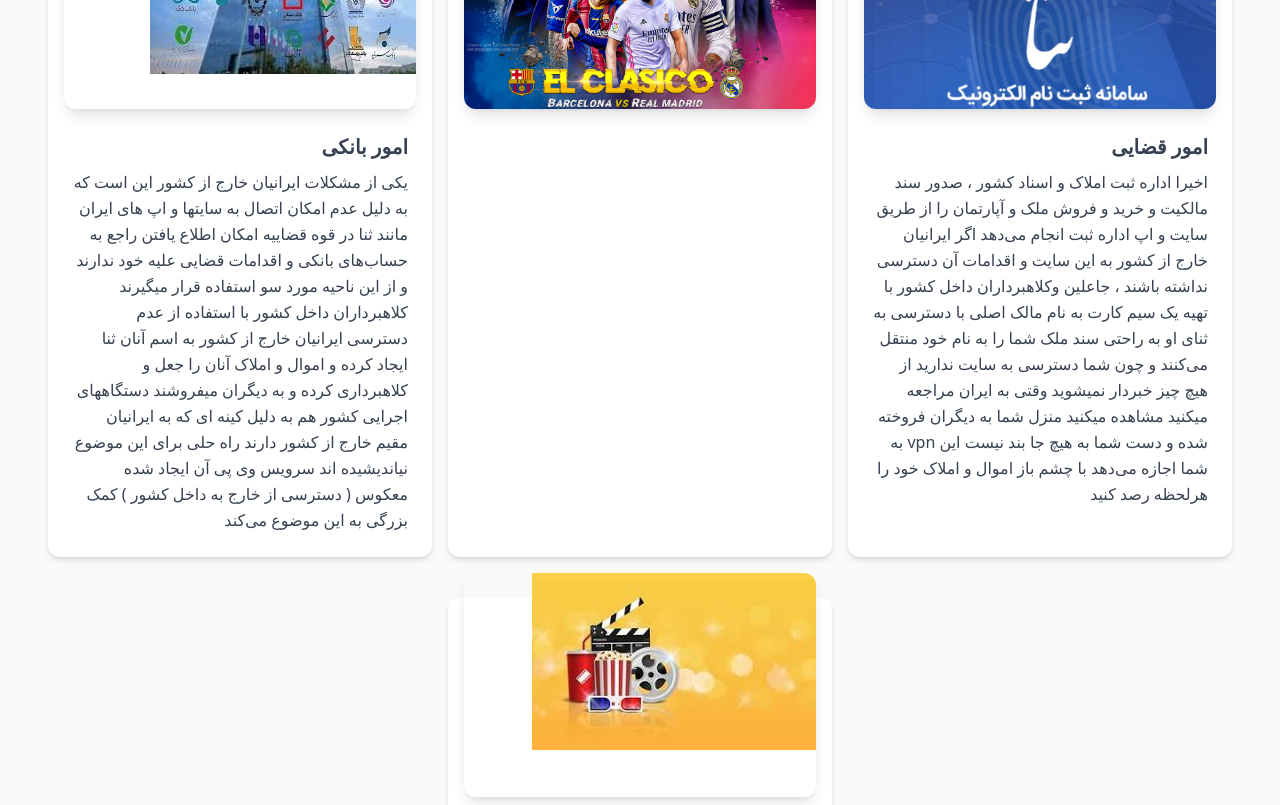
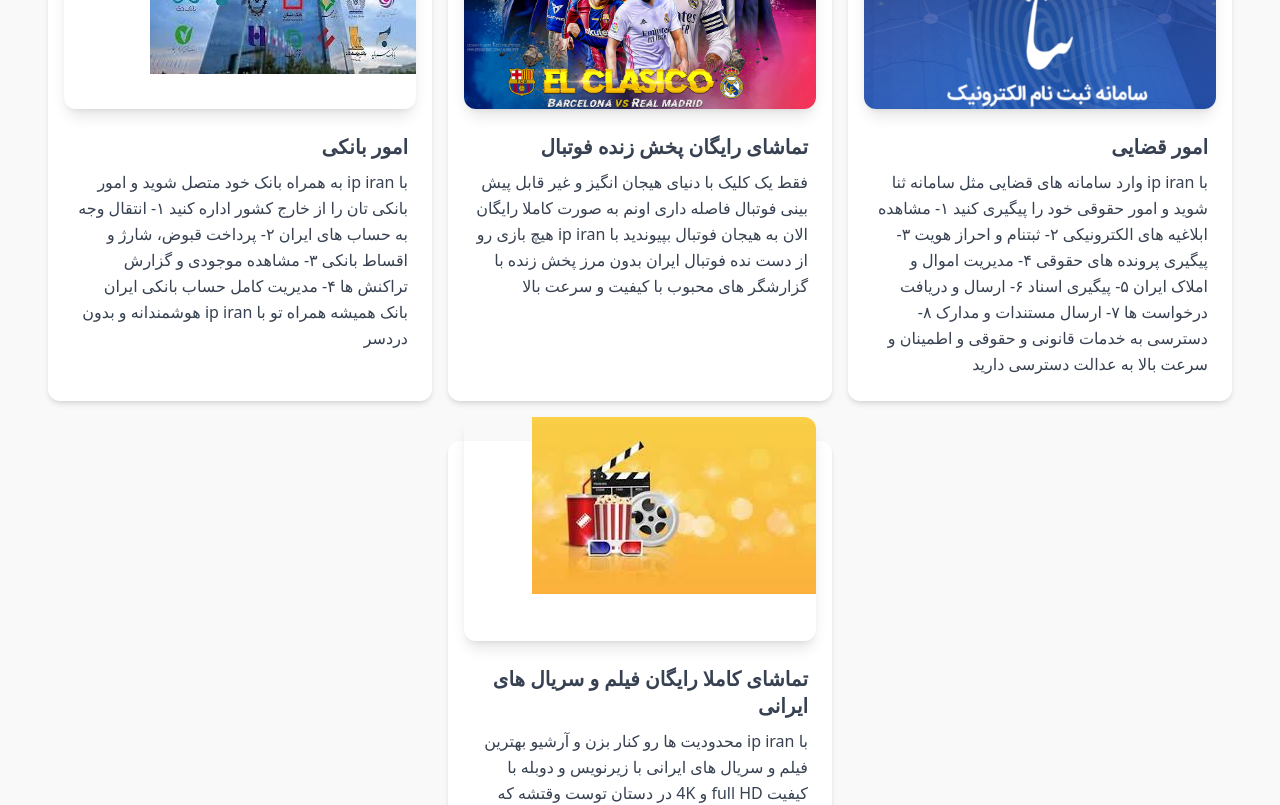
Before and after one commit to amirkhoshnam1224/Ip-Iran, a React (Vite) app: page / in a window 1280 px wide. Shown: the part 1460-2265 px from the top of the page. Built offline with nearby package versions, Linux system fonts and the light colour scheme.

Commit message:
delet useurs

```diff
--- a/package.json
+++ b/package.json
@@ -15,6 +15,7 @@
     "react": "^18.3.1",
     "react-dom": "^18.3.1",
     "react-router-dom": "^7.0.2",
+    "react-toastify": "^11.0.2",
     "tailwindcss-rtl": "^0.9.0"
   },
   "devDependencies": {
--- /dev/null
+++ b/src/components/addUserForm/AddUserForm.jsx
@@ -0,0 +1,85 @@
+import React from "react";
+
+function AddUserForm({ newUser, handleInputChange, adduser }) {
+  return (
+    <div className="form-container">
+      <h2>افزودن کاربر جدید</h2>
+      <input
+        name="firstName"
+        value={newUser.firstName}
+        onChange={handleInputChange}
+        placeholder="نام"
+      />
+      <input
+        name="lastName"
+        value={newUser.lastName}
+        onChange={handleInputChange}
+        placeholder="نام خانوادگی"
+      />
+      <input
+        name="accountId"
+        value={newUser.accountId}
+        onChange={handleInputChange}
+        placeholder="آیدی اکانت"
+      />
+      startDate
+      <input
+        name="startDate"
+        type="date"
+        value={newUser.startDate}
+        onChange={handleInputChange}
+      />
+      endDate
+      <input
+        name="endDate"
+        type="date"
+        value={newUser.endDate}
+        onChange={handleInputChange}
+      />
+      <select name="plan" value={newUser.plan} onChange={handleInputChange}>
+        <option value="">انتخاب پلن</option>
+        <option value="1 ماه">1 ماه</option>
+        <option value="3 ماه">3 ماه</option>
+        <option value="6 ماه">6 ماه</option>
+      </select>
+      تعداد کاربران
+      <input
+        name="userCount"
+        type="number"
+        value={newUser.userCount}
+        onChange={handleInputChange}
+        placeholder="تعداد کاربران"
+      />
+      <select name="service" value={newUser.service} onChange={handleInputChange}>
+        <option value="">انتخاب سرویس</option>
+        <option value="OpenVPN">OpenVPN</option>
+        <option value="V2Ray">V2Ray</option>
+      </select>
+      مبلغ دریافتی
+      <input
+        name="payment"
+        type="number"
+        value={newUser.payment}
+        onChange={handleInputChange}
+        placeholder="مبلغ دریافتی"
+      />
+      تخفیف
+      <input
+        name="discount"
+        type="number"
+        value={newUser.discount}
+        onChange={handleInputChange}
+        placeholder="تخفیف"
+      />
+      <select name="referral" value={newUser.referral} onChange={handleInputChange}>
+        <option value="">نحوه آشنایی</option>
+        <option value="Telegram">تلگرام</option>
+        <option value="Instagram">اینستاگرام</option>
+        <option value="Website">سایت</option>
+      </select>
+      <button onClick={adduser}>افزودن کاربر</button>
+    </div>
+  );
+}
+
+export default AddUserForm;
--- a/src/components/cardFeatures/CardProductShowcase.jsx
+++ b/src/components/cardFeatures/CardProductShowcase.jsx
@@ -4,6 +4,7 @@ import {Card,CardHeader,CardBody,Typography,}from"@material-tailwind/react";
       <Card className="mt-6 w-96">
         <CardHeader color="blue-gray" className="relative h-56">
           <img
+          className="w-12/12"
             src={image}
             alt="card-image"
           />
--- a/src/components/productShowcase/ProductShowcase.jsx
+++ b/src/components/productShowcase/ProductShowcase.jsx
@@ -7,26 +7,70 @@ function ProductShowcase() {
   return (
     <div className="flex flex-wrap justify-center gap-4 mt-1">
       <CardProductShowcase
+
         image={sana}
         header="امور قضایی"
-        paragraf="اخیرا اداره ثبت املاک و اسناد کشور ، صدور سند مالکیت و خرید و فروش ملک و آپارتمان را از طریق سایت ‌‌و اپ اداره ثبت انجام می‌دهد
-اگر ایرانیان خارج  از کشور به این سایت و اقدامات آن دسترسی نداشته باشند ، جاعلین و‌کلاهبرداران داخل کشور با تهیه یک سیم کارت به نام مالک اصلی با دسترسی به ثنای او به راحتی  سند ملک شما را به نام خود منتقل می‌کنند و چون شما دسترسی به سایت ندارید از هیچ چیز خبردار نمیشوید
-وقتی به ایران مراجعه میکنید مشاهده میکنید منزل شما به دیگران فروخته شده و دست شما به هیچ جا بند نیست
-این vpn به شما اجازه می‌دهد با چشم باز اموال و املاک خود را هرلحظه رصد کنید"
+        paragraf="
+با ip iran وارد سامانه های قضایی مثل سامانه ثنا شوید
+و امور حقوقی خود را پیگیری کنید
+
+۱- مشاهده ابلاغیه های الکترونیکی
+۲- ثبتنام و احراز هویت
+۳- پیگیری پرونده های حقوقی
+۴- مدیریت اموال و املاک ایران
+۵- پیگیری اسناد
+۶- ارسال و دریافت درخواست ها
+۷- ارسال مستندات و مدارک
+۸- دسترسی به خدمات قانونی و حقوقی
+
+و اطمینان و سرعت بالا
+به عدالت دسترسی دارید"
       />
       <CardProductShowcase
-        image={footbal} />
+        image={footbal}
+        header="تماشای رایگان پخش زنده فوتبال"
+        paragraf="فقط یک کلیک با دنیای هیجان انگیز و غیر قابل پیش بینی فوتبال فاصله داری
+ اونم به صورت کاملا رایگان
+الان به هیجان فوتبال بپیوندید
+
+با ip iran هیچ بازی رو از دست نده
+
+فوتبال ایران بدون مرز
+پخش زنده با گزارشگر های محبوب
+با کیفیت و سرعت بالا"/>
 
       <CardProductShowcase
         image={bank}
         header="امور بانکی"
-        paragraf="یکی از مشکلات ایرانیان خارج از کشور این است که به دلیل عدم امکان اتصال به سایتها و اپ های ایران مانند ثنا در قوه قضاییه امکان اطلاع یافتن راجع به حساب‌های بانکی و اقدامات قضایی علیه خود ندارند و از این ناحیه مورد سو استفاده قرار میگیرند
-        کلاهبرداران داخل کشور با استفاده از عدم دسترسی ایرانیان خارج از کشور به اسم آنان ثنا ایجاد کرده ‌و اموال و املاک آنان را  جعل و کلاهبرداری کرده و به دیگران میفروشند
-        دستگاههای اجرایی کشور هم به دلیل کینه ای که به ایرانیان مقیم خارج از کشور دارند راه حلی برای این موضوع نیاندیشیده اند
-        سرویس وی پی آن ایجاد شده معکوس ( دسترسی از خارج به داخل کشور ) کمک بزرگی به این موضوع می‌کند"/>
+        paragraf="
+با ip iran به همراه بانک خود متصل شوید
+و امور بانکی تان را از خارج کشور اداره کنید
+۱- انتقال وجه به حساب های ایران
+۲- پرداخت قبوض، شارژ و اقساط بانکی
+۳- مشاهده موجودی و گزارش تراکنش ها
+۴- مدیریت کامل حساب بانکی ایران
+
+بانک همیشه همراه تو با ip iran
+هوشمندانه و بدون دردسر"/>
 
       <CardProductShowcase
-        image={movie} />
+        image={movie}
+        header="تماشای کاملا رایگان فیلم و سریال های ایرانی"
+        paragraf="
+با ip iran محدودیت ها رو کنار بزن
+و آرشیو بهترین فیلم و سریال های ایرانی
+با زیرنویس و دوبله
+با کیفیت full HD و 4K
+در دستان توست
+
+
+
+وقتشه که غرق دنیای سینما بشی
+
+الان به لحظات به یادماندنی بپیوندید
+چیزی که میخوای رو همین حالا ببین
+
+ هیچ محدودیتی نمیتونه فیلم باز ها رو متوقف کنه" />
     </div>
   )
 }
--- /dev/null
+++ b/src/components/userTable/UserTable.jsx
@@ -0,0 +1,54 @@
+
+function UserTable({ users, deletHandler }) {
+
+
+  return (
+    <div className="">
+      <h2>لیست کاربران</h2>
+      <table>
+        <thead>
+          <tr>
+            <th>نام</th>
+            <th>نام خانوادگی</th>
+            <th>آیدی اکانت</th>
+            <th>تاریخ شروع</th>
+            <th>تاریخ پایان</th>
+            <th>پلن</th>
+            <th>تعداد کاربران</th>
+            <th>سرویس</th>
+            <th>مبلغ</th>
+            <th>تخفیف</th>
+            <th>منبع آشنایی</th>
+          </tr>
+        </thead>
+        <tbody>
+          {users.map((user) => (
+            <tr key={user._id}>
+              <td>{user.firstName}</td>
+              <td>{user.lastName}</td>
+              <td>{user.accountId}</td>
+              <td>{user.startDate}</td>
+              <td>{user.endDate}</td>
+              <td>{user.plan}</td>
+              <td>{user.userCount}</td>
+              <td>{user.service}</td>
+              <td>{user.payment}</td>
+              <td>{user.discount}</td>
+              <td>{user.referral}</td>
+              <td>
+                <button
+                  className="mx-auto bg-blue-600 text-white px-2 py-1 rounded"
+                  onClick={() => deletHandler(user._id)}
+                >
+                  Delete
+                </button>
+              </td>
+            </tr>
+          ))}
+        </tbody>
+      </table>
+    </div>
+  );
+}
+
+export default UserTable;
--- /dev/null
+++ b/src/services/userService.js
@@ -0,0 +1,34 @@
+import axios from "axios";
+
+const BASE_URL = "http://localhost:5002/api/users";
+
+export const fetchUsers = async () => {
+  try {
+    const response = await axios.get(BASE_URL);
+    return response.data;
+  } catch (error) {
+    console.error("Error fetching users:", error);
+    throw error;
+  }
+};
+
+export const addUser = async (user) => {
+
+  try {
+    const response = await axios.post(BASE_URL, user)
+    return response.data
+  } catch (error) {
+    console.error("error add user:", error)
+  }
+}
+
+export const deletUser = async (id) => {
+  try {
+
+    const response = await axios.delete(`${BASE_URL}/${id}`);
+    return response;
+  } catch (error) {
+    console.error("خطا در حذف کاربر:", error);
+    throw error;
+  }
+};
```
Also changed, not shown: src/pages/crm/Crm.jsx (+65 -143 lines), 1 other file (tests, documents, lock files or other folders).
